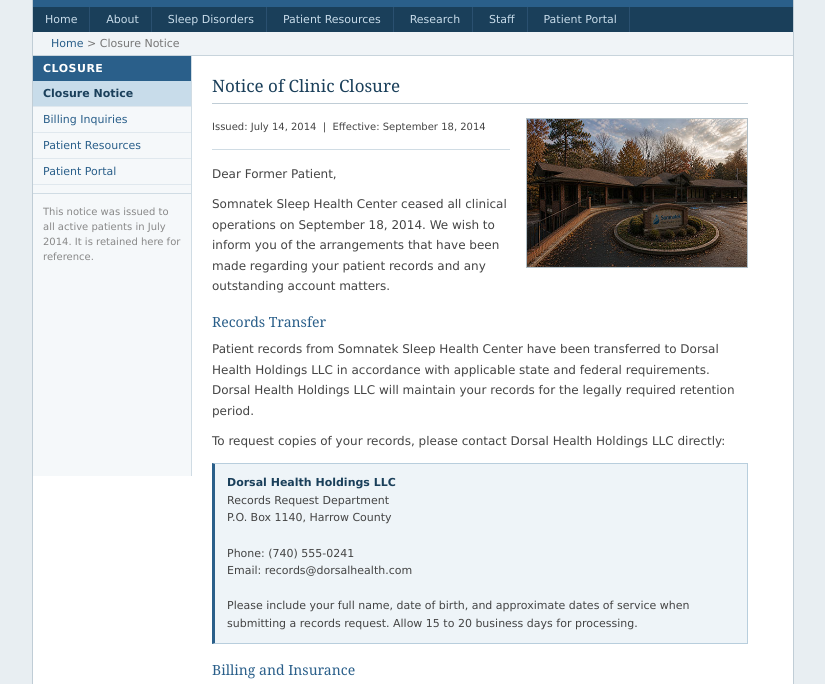
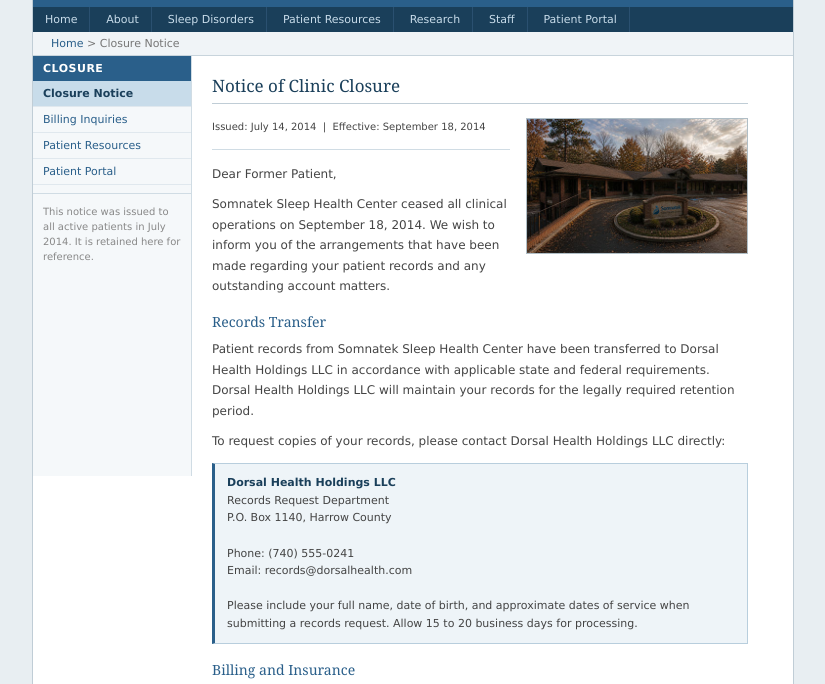
Before and after one commit to mdunnam/ARG, a plain HTML site: page sites/somnatek/closure-notice.html in a window 1280 px wide. Shown: the part 59-743 px from the top of the page, without its empty margins (227-1052 px from the left). Drawn offline with Linux system fonts and the light colour scheme.

Commit message:
facility-exterior-2014: update image, fix height 148->134 to match 450x274 ratio

```diff
--- a/sites/somnatek/closure-notice.html
+++ b/sites/somnatek/closure-notice.html
@@ -66,7 +66,7 @@
         Dimensions: 220x148. JPEG.
       -->
       <div class="img-float-right">
-        <img src="img/facility-exterior-2014.jpg" width="220" height="148" alt="Somnatek Sleep Health Center, September 2014" border="0" />
+        <img src="img/facility-exterior-2014.jpg" width="220" height="134" alt="Somnatek Sleep Health Center, September 2014" border="0" />
       </div>
 
       <p class="small">Issued: July 14, 2014 &nbsp;|&nbsp; Effective: September 18, 2014</p>
```
